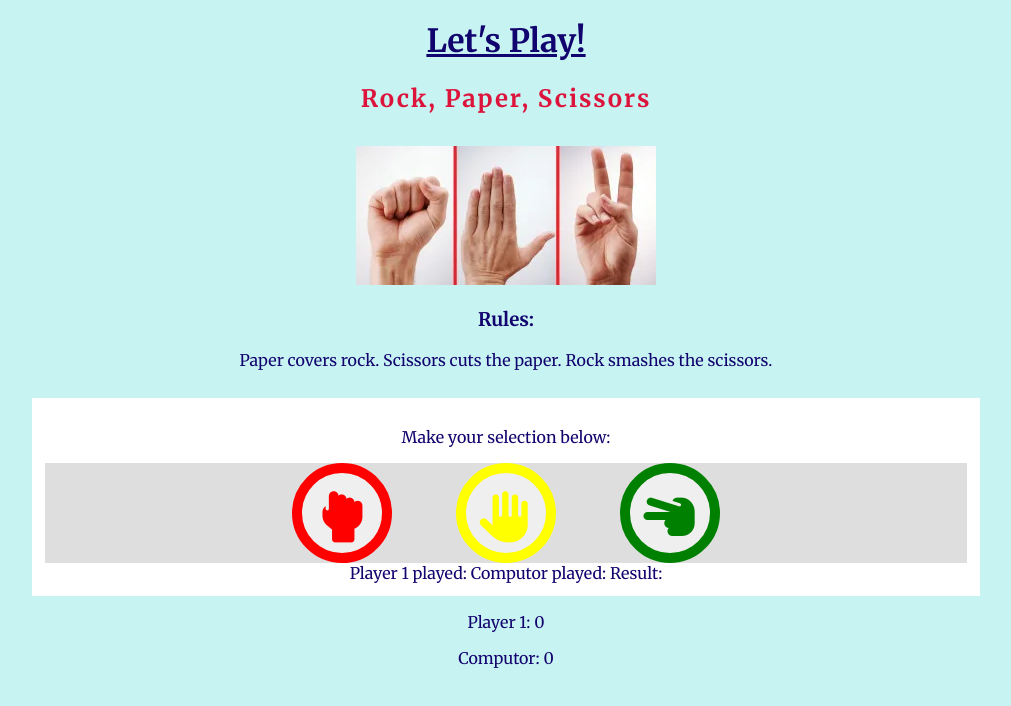
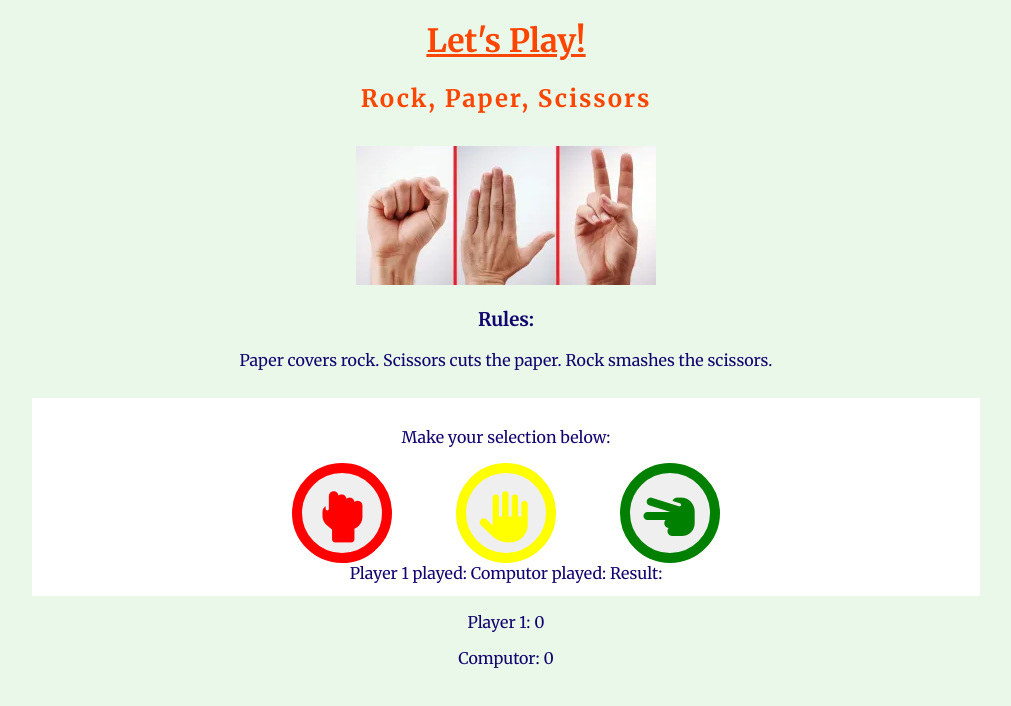
Before and after one commit to MichelleCorrigan/lets-play, a plain HTML site: page index.html in a window 1280 px wide. Shown: the whole page, without its empty margins (134-1145 px from the left). Drawn offline with Linux system fonts and the light colour scheme.

Commit message:
Make color changes

```diff
--- a/assets/css/style.css
+++ b/assets/css/style.css
@@ -3,16 +3,17 @@ body {
     font-family: 'Merriweather', serif;
     text-align: center;
     color: rgb(18, 4, 110);
-    background-color: rgb(200, 243, 243);
+    background-color: rgb(233, 248, 233);
 }
 
 /* Headings*/
 .heading {
     text-decoration: underline;
     font-size: 2rem;
+    color: orangered;
 }
 .sub-heading {
-    color: crimson;
+    color: orangered;
     letter-spacing: 2px;
     text-align: center, justify;
 }
@@ -22,9 +23,6 @@ body {
     margin-left: auto;
     margin-right: auto;
     padding: 1%;
-}
-.rules p {
-
 }
 
 /* Game layout*/
@@ -38,7 +36,7 @@ body {
 }
 
 .controls-area {
-    background-color: rgb(222, 222, 222);
+    background-color: white;
 }
 
 .btn {
```
